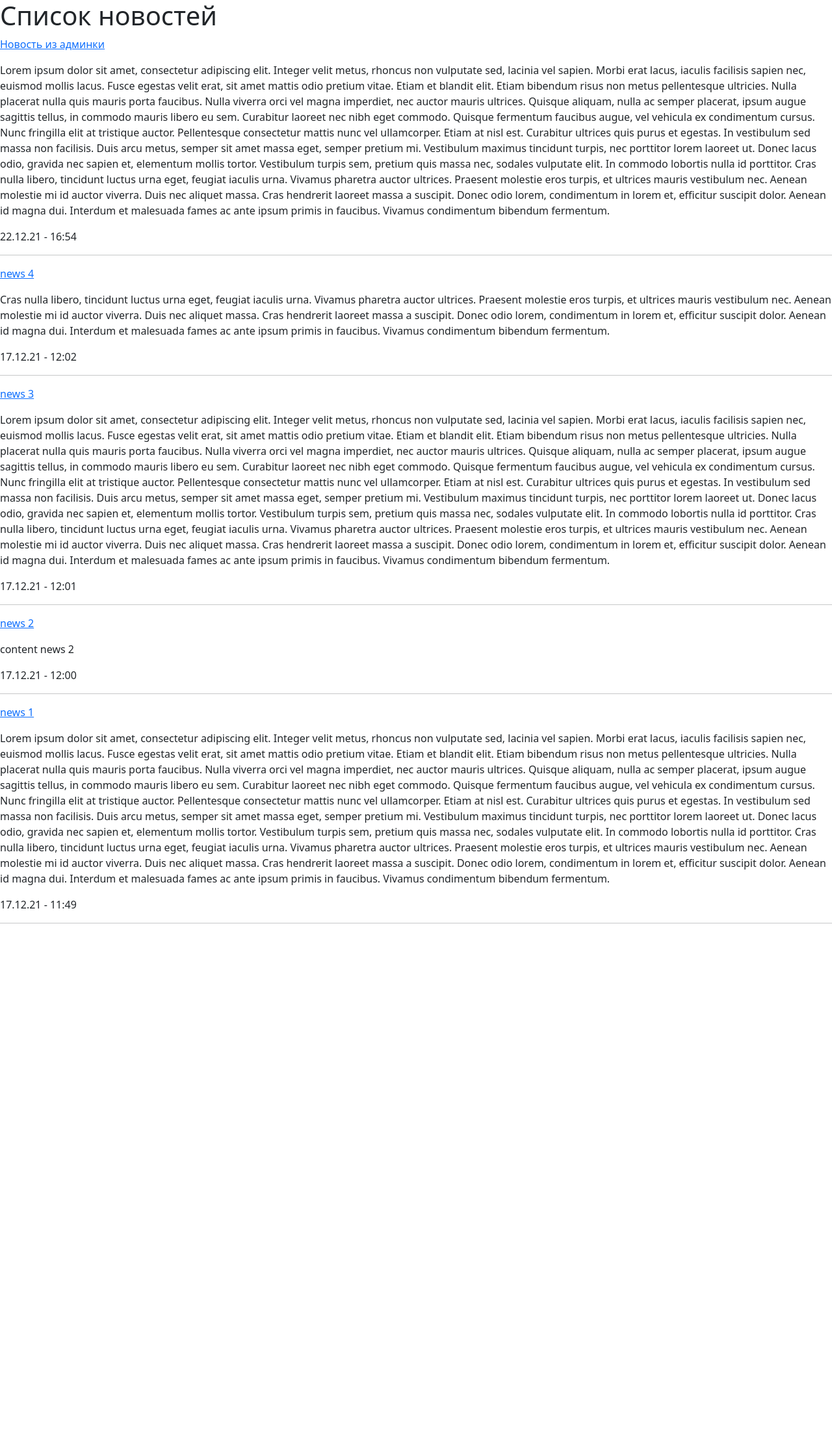
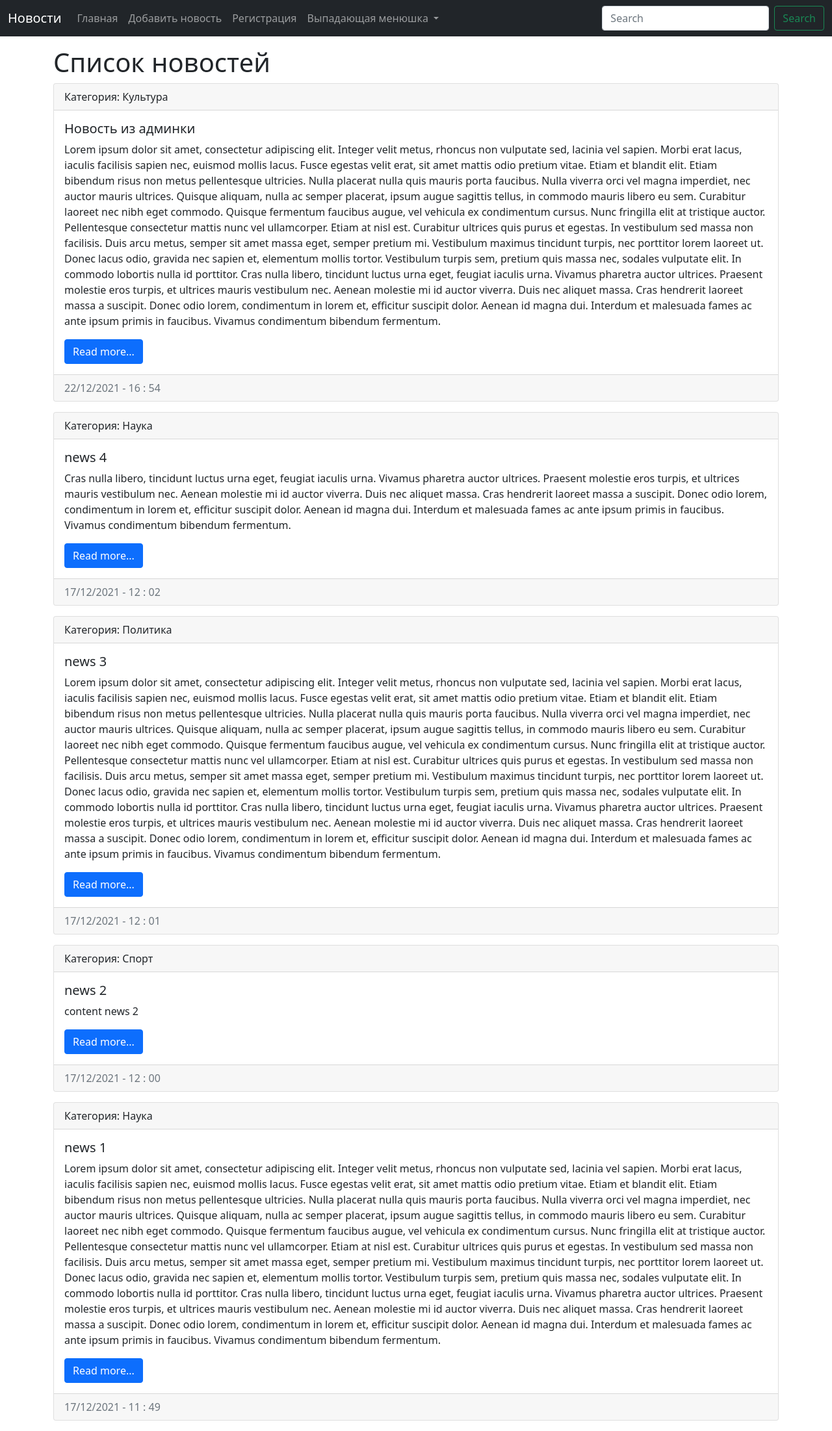
Before and after one commit to rshafikov/Django, a Django app: page / in a window 1280 px wide. Shown: the whole page at 65% size. Before the commit the page ends 1421 px from the top, so only its background shows below. Run offline with Django 4.2, Linux system fonts and the light colour scheme; data comes from the database, SQL or seed files in the repository; both versions use the stored data as it was after the commit.

Commit message:
Register form has been added. Few bugs solved

```diff
--- a/news/models.py
+++ b/news/models.py
@@ -18,7 +18,7 @@ class News(models.Model):
     updated_at = models.DateTimeField(auto_now=True, verbose_name='Дата обновления')
     photo = models.ImageField(upload_to='photos/%Y/%m/%d/', blank=True, verbose_name='Фото')  # только изображение
     is_published = models.BooleanField(default=True, verbose_name='Статус публикации')
-    category = models.ForeignKey('Category', on_delete=models.PROTECT, null=True)  # PROTECT обеспечивает защиту от удаления
+    category = models.ForeignKey('Category', on_delete=models.PROTECT, null=True, blank=True, verbose_name='Категория')  # PROTECT обеспечивает защиту от удаления
 
     def __str__(self):
         return self.title
@@ -40,6 +40,9 @@ class News(models.Model):
 class Category(models.Model):
     title = models.CharField(max_length=150, verbose_name='Категория', db_index=True)
 
+    def __str__(self):
+        return self.title
+
     class Meta:
         verbose_name = 'Категория'
         verbose_name_plural = 'Категории'
--- a/news/templates/news/index.html
+++ b/news/templates/news/index.html
@@ -1,19 +1,73 @@
-<!DOCTYPE html>
+<!doctype html>
 <html lang="en">
   <head>
-    <link href="https://cdn.jsdelivr.net/npm/bootstrap@5.0.2/dist/css/bootstrap.min.css" rel="stylesheet" integrity="sha384-EVSTQN3/azprG1Anm3QDgpJLIm9Nao0Yz1ztcQTwFspd3yD65VohhpuuCOmLASjC" crossorigin="anonymous">
-    <meta charset="UTF-8">
+    <meta charset="utf-8">
+    <meta name="viewport" content="width=device-width, initial-scale=1">
+
+    <link href="https://cdn.jsdelivr.net/npm/bootstrap@5.1.3/dist/css/bootstrap.min.css" rel="stylesheet" integrity="sha384-1BmE4kWBq78iYhFldvKuhfTAU6auU8tT94WrHftjDbrCEXSU1oBoqyl2QvZ6jIW3" crossorigin="anonymous">
+
     <title>{{ title }}</title>
   </head>
   <body>
+  <nav class="navbar navbar-expand-lg navbar-dark bg-dark">
+  <div class="container-fluid">
+    <a class="navbar-brand">Новости</a>
+    <button class="navbar-toggler" type="button" data-bs-toggle="collapse" data-bs-target="#navbarSupportedContent" aria-controls="navbarSupportedContent" aria-expanded="false" aria-label="Toggle navigation">
+      <span class="navbar-toggler-icon"></span>
+    </button>
+    <div class="collapse navbar-collapse" id="navbarSupportedContent">
+      <ul class="navbar-nav me-auto mb-2 mb-lg-0">
+        <li class="nav-item">
+          <a class="nav-link" href="/">Главная</a>
+        </li>
+        <li class="nav-item">
+          <a class="nav-link" href="/">Добавить новость</a>
+        </li>
+        <li class="nav-item">
+          <a class="nav-link" href="/registration">Регистрация</a>
+        </li>
+        <li class="nav-item dropdown">
+          <a class="nav-link dropdown-toggle" href="#" id="navbarDropdown" role="button" data-bs-toggle="dropdown" aria-expanded="false">
+            Выпадающая менюшка
+          </a>
+          <ul class="dropdown-menu" aria-labelledby="navbarDropdown">
+            <li><a class="dropdown-item" href="#">Action</a></li>
+            <li><a class="dropdown-item" href="#">Another action</a></li>
+            <li><hr class="dropdown-divider"></li>
+            <li><a class="dropdown-item" href="#">Something else here</a></li>
+          </ul>
+      </ul>
+      <form class="d-flex">
+        <input class="form-control me-2" type="search" placeholder="Search" aria-label="Search">
+        <button class="btn btn-outline-success" type="submit">Search</button>
+      </form>
+    </div>
+  </div>
+</nav>
+      <div class="container mt-3">
           <h1>{{ title }}</h1>
+          <div class="'row">
+              <div class="col-md-12">
                   {% for item in news %}
-    <div>
-        <p><a href="https://yandex.ru">{{ item.title }}</a></p>
-        <p>{{ item.content }}</p>
-        <p>{{ item.created_at|date:'d.m.y - H:i'}}</p>
-        <hr>
+                      <div class="card mb-3">
+                          <div class="card-header">
+                            Категория: {{ item.category }}
+                          </div>
+                          <div class="card-body">
+                            <h5 class="card-title">{{ item.title }}</h5>
+                            <p class="card-text">{{ item.content }}</p>
+                            <a href="#" class="btn btn-primary">Read more...</a>
+                          </div>
+                          <div class="card-footer text-muted">
+                            {{ item.created_at|date:"d/m/Y - H : i" }}
+                          </div>
                         </div>
                   {% endfor %}
+              </div>
+          </div>
+      </div>
+
+    <script src="https://cdn.jsdelivr.net/npm/bootstrap@5.1.3/dist/js/bootstrap.bundle.min.js" integrity="sha384-ka7Sk0Gln4gmtz2MlQnikT1wXgYsOg+OMhuP+IlRH9sENBO0LRn5q+8nbTov4+1p" crossorigin="anonymous"></script>
+
   </body>
 </html>
--- a/news/urls.py
+++ b/news/urls.py
@@ -1,7 +1,9 @@
 from django.urls import path
-from .views import index
+from .views import index, registration, reg_2
 
 
 urlpatterns = [
-    path('', index)
+    path('', index),
+    path('registration', registration),
+    path('registration/', reg_2),
 ]
--- a/news/views.py
+++ b/news/views.py
@@ -14,3 +14,12 @@ def index(request):
 
     }
     return render(request, template_name='news/index.html', context=context)
+
+
+def registration(request):
+    return render(request, template_name='news/registration.html')
+
+
+def reg_2(request):
+    print(request.POST)
+    return HttpResponse('Вы зарегистрированы!')
```
Also changed, not shown: news/admin.py (+6 -1 lines), news/templates/news/registration.html (added, +34 -0 lines), db.sqlite3. Lines whose indentation alone changed are shown as unchanged.
